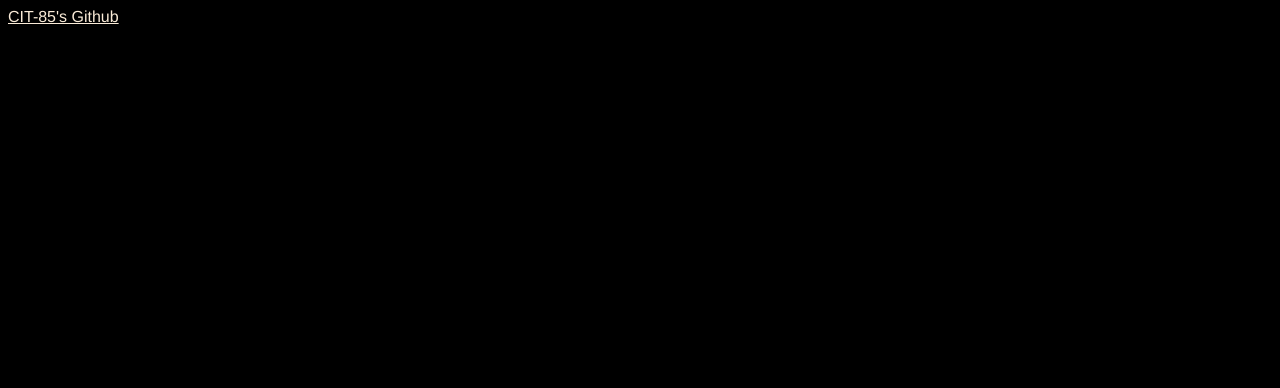
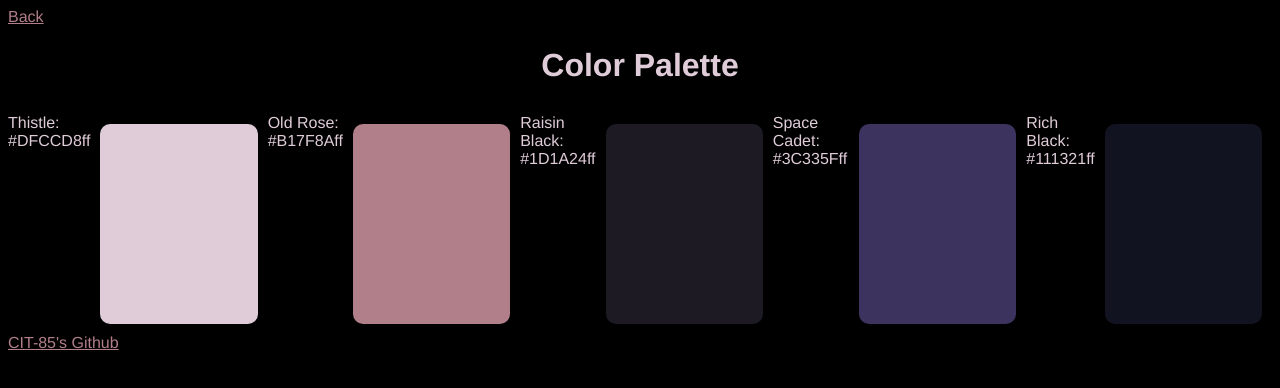
Before and after one commit to CIT85/andrewb-pub, a plain HTML site: page w4/colors.html in a window 1280 px wide. Drawn offline with Linux system fonts and the light colour scheme.

Commit message:
everything except a Box Model Image

```diff
--- a/w4/colors.html
+++ b/w4/colors.html
@@ -5,20 +5,48 @@
  <meta charset="UTF-8">
  <meta name="author" content="Andrew Bier">
  <meta name="description" content="Why am I taking this course?">
- <title>title placeholder</title>
+ <title>Color Palette</title>
  <link rel="stylesheet" href="main.css" type="text/css">
  <link rel="icon" href="imgs/favicon.png">
 </head>
 
-<body>
+<body class="color-pallete">
  <header>
-
+  <a href="index.html">Back</a>
  </header>
  <main>
-
+  <h1>Color Palette</h1>
+  <div class="color-palette">
+   <div>
+    Thistle:
+    <br>#DFCCD8ff
+   </div>
+   <div class="color-box thistle">
+   </div>
+   <div>
+    Old Rose:
+    <br>#B17F8Aff
+   </div>
+   <div class="color-box old-rose"></div>
+   <div>
+    Raisin Black:
+    <br>#1D1A24ff
+   </div>
+   <div class="color-box raisin-black"></div>
+   <div>
+    Space Cadet:
+    <br>#3C335Fff
+   </div>
+   <div class="color-box space-cadet"></div>
+   <div>
+    Rich Black:
+    <br>#111321ff
+   </div>
+   <div class="color-box rich-black"></div>
+  </div>
  </main>
  <footer>
-   <a href="https://github.com/CIT85" title="CIT-85 Github" target="_blank">CIT-85's Github</a>
+  <a href="https://github.com/CIT85" title="CIT-85 Github" target="_blank">CIT-85's Github</a>
  </footer>
 </body>
 
--- a/w4/main.css
+++ b/w4/main.css
@@ -2,17 +2,17 @@ html {
     font-family: 'Franklin Gothic Medium', 'Arial Narrow', Arial, sans-serif;
 }
 body {
-    background-color: black;
-    color:blanchedalmond;
+    background-color: #1D1A24ff;
+    color:#DFCCD8ff;
 }
 a {
-    color:antiquewhite;
+    color:#B17F8Aff;
 }
 a:visited {
-    color: aqua;
+    color: #3C335Fff;
 }
 a:hover {
-    color: aquamarine
+    color: #B17F8Aff;
 }
 h1, nav{
     text-align: center;
@@ -23,16 +23,16 @@ img {
     margin-right: auto;
     max-width: 100%;
     height: auto;
+    background-color: #111321ff;
 }
 table{
-
     align-self: center;
     width: 100%;
     padding: 10px;
     margin: 5px;
 }
 tr, td {
-    border: 1px dashed red;
+    border: 1px dashed #B17F8Aff;
     align-self: center;
     width: auto;
     padding: 3px;
@@ -54,3 +54,32 @@ tr, td {
     color: green;
     border: 1px dashed;
 }
+.color-pallete{
+    background-color: black;
+}
+.color-palette {
+  display: flex;
+  justify-content: center;
+  margin-top: 30px;
+}
+.color-box {
+  width: 200px;
+  height: 200px;
+  margin: 10px;
+  border-radius: 10px;
+}
+.thistle {
+  background-color: #DFCCD8ff;
+}
+.old-rose {
+  background-color: #B17F8Aff;
+}
+.raisin-black {
+  background-color: #1D1A24ff;
+}
+.space-cadet {
+  background-color:  #3C335Fff;
+}
+.rich-black {
+  background-color: #111321ff;
+}
```
Also changed, not shown: w4/index.html (+4 -2 lines).
